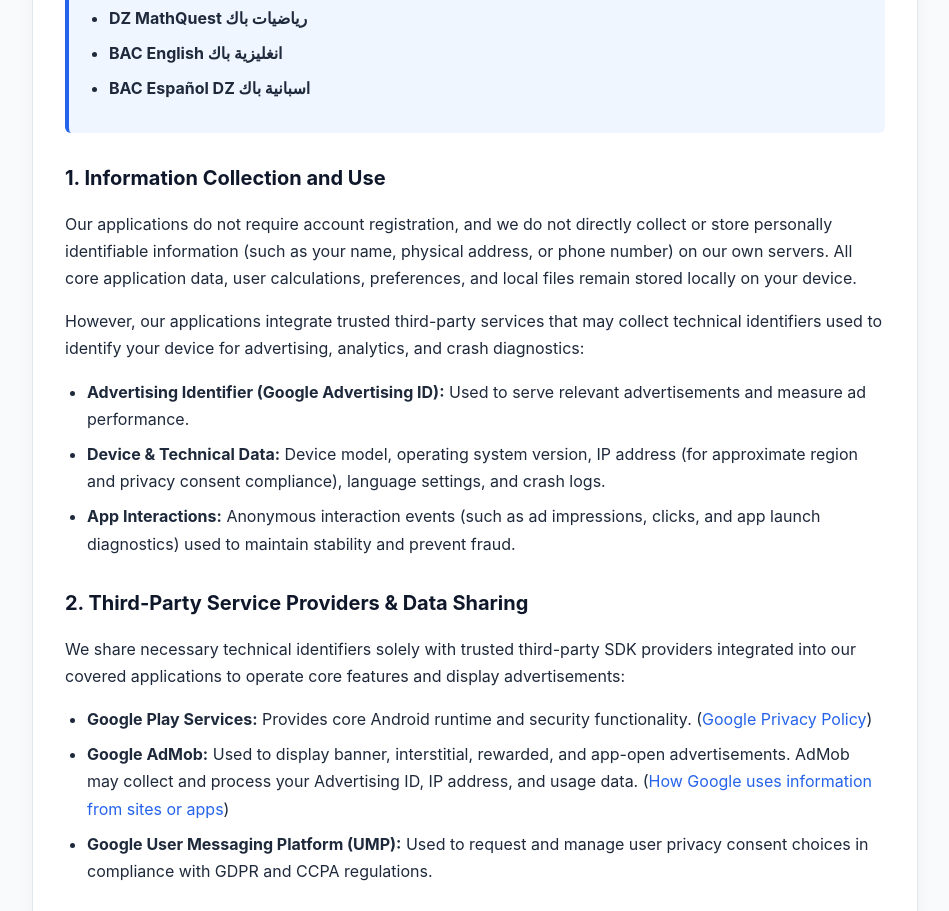
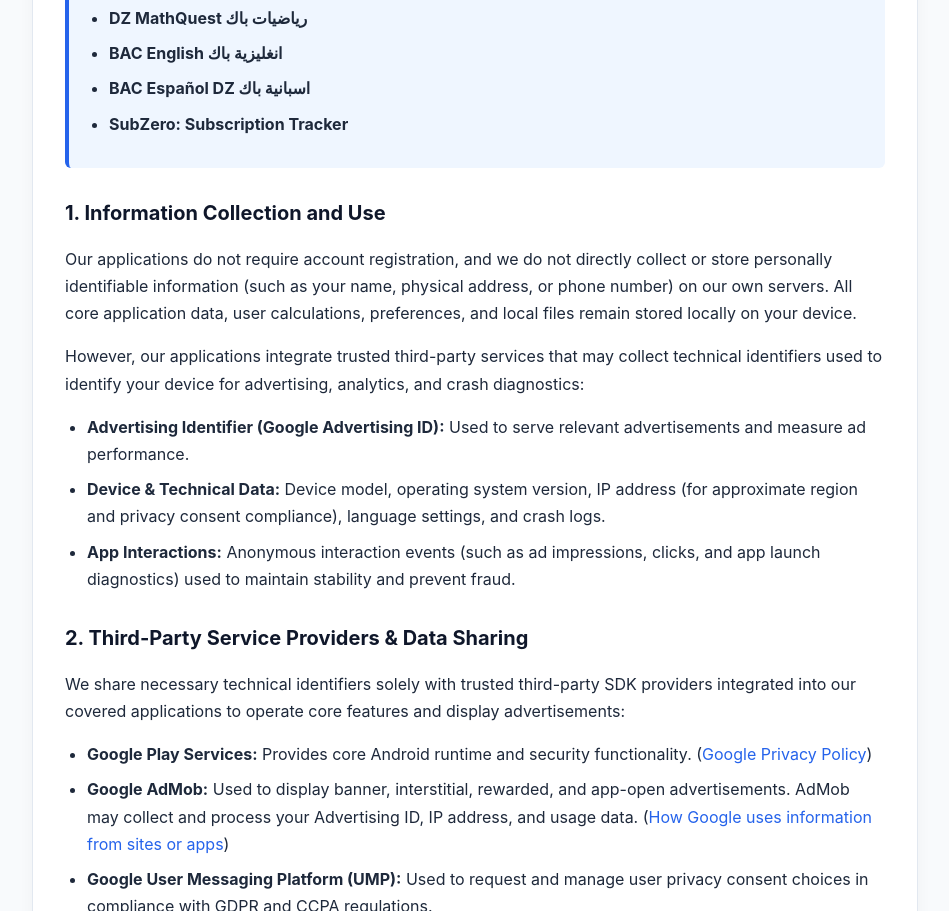
Before and after one commit to Sabir-Makhlouf/Sabir-Makhlouf.github.io, a plain HTML site: page privacy-policy.html in a window 1280 px wide. Shown: the part 989-1900 px from the top of the page, without its empty margins (165-1114 px from the left). Drawn offline with Linux system fonts and the light colour scheme.

Commit message:
Update privacy-policy.html

```diff
--- a/privacy-policy.html
+++ b/privacy-policy.html
@@ -119,6 +119,7 @@
         <li><strong>DZ MathQuest رياضيات باك</strong></li>
         <li><strong>BAC English انغليزية باك</strong></li>
         <li><strong>BAC Español DZ اسبانية باك</strong></li>
+        <li><strong>SubZero: Subscription Tracker</strong></li>
 
       </ul>
     </div>
```
